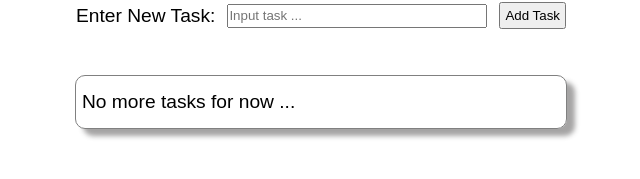
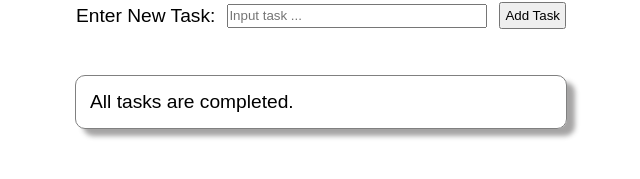
Before and after one commit to SalamanderCtesiphon/todo-list-react-app, a React (Create React App) app: page / in a window 1280 px wide. Shown: the part 117-296 px from the top of the page, without its empty margins (319-959 px from the left). Built offline with nearby package versions, Linux system fonts and the light colour scheme.

Commit message:
attempting to implement the edit function

```diff
--- a/src/App.css
+++ b/src/App.css
@@ -52,6 +52,7 @@ li {
   border-radius: 10px;
   box-shadow: 8px 7px 5px rgba(47, 43, 43, 0.432);
   min-height: 40px;
+  padding-left: 14px;
 }
 
 button {
--- a/src/components/Overview.js
+++ b/src/components/Overview.js
@@ -9,7 +9,8 @@ class Overview extends Component {
     if (tasks.length == 0) {
       return (
         <ul>
-          <li>No more tasks for now ...</li>
+          <li>All tasks are completed.
+          </li>
         </ul>
       )
     } else {
--- a/src/components/TaskItem.js
+++ b/src/components/TaskItem.js
@@ -1,6 +1,19 @@
 import React, { Component } from 'react'
 
 export class TaskItem extends Component {
+
+  constructor(props) {
+    super(props)
+
+    this.state = {
+      task: {
+        id: this.props.id,
+        text: this.props.text,
+        edit: this.props.edit,
+      },
+      tasks: [],
+    }
+  }
 
   render() {
     const { tasks, task } = this.props;
```
